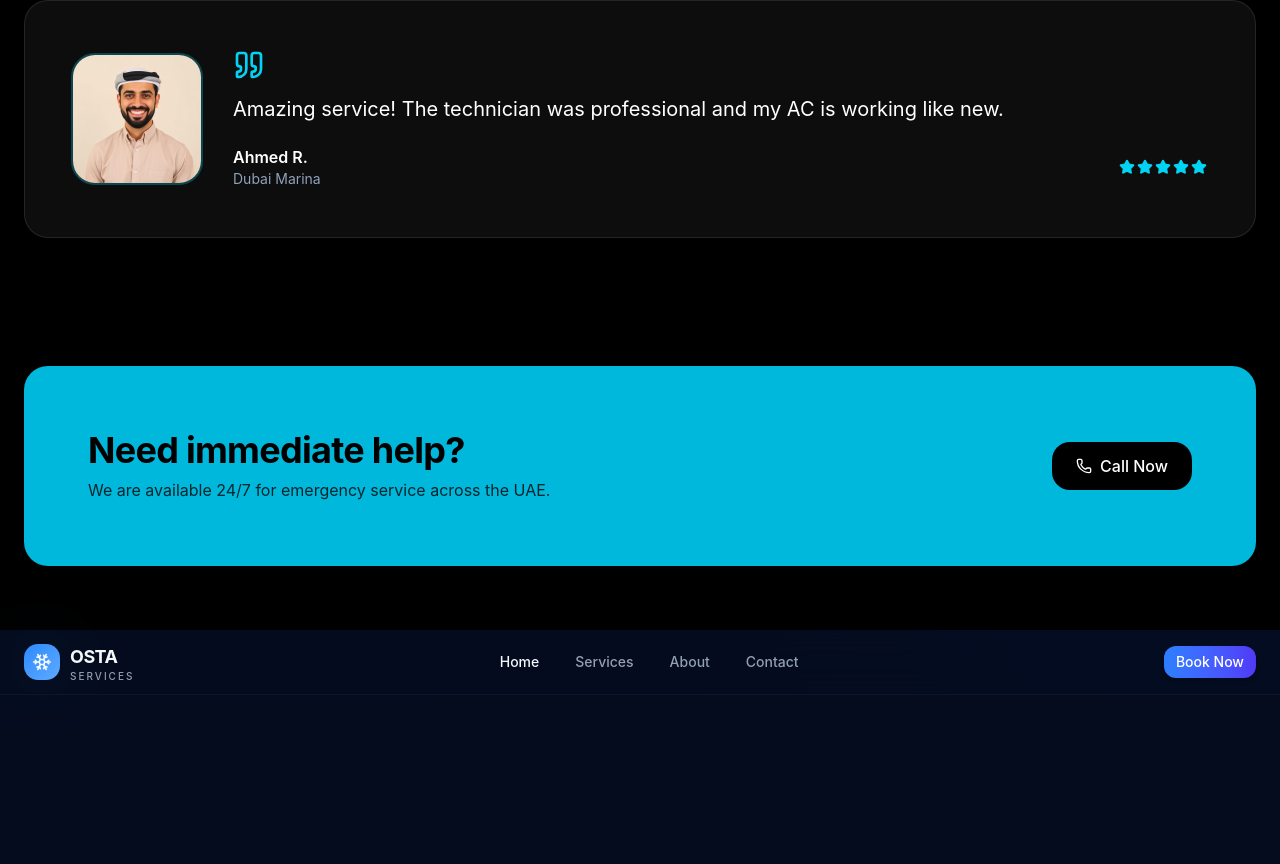
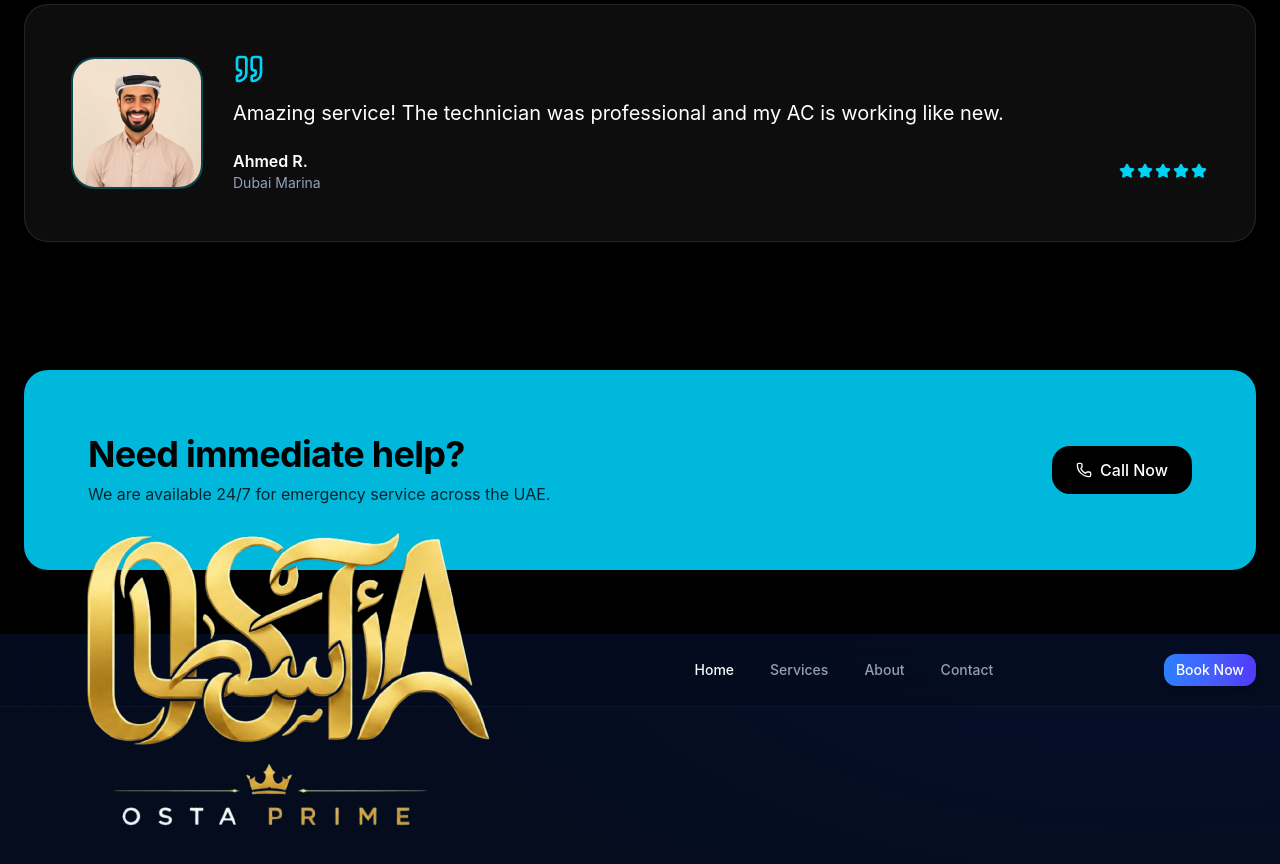
Before and after one commit to tarekshawky/Osta-booking, a Next.js app: page / in a window 1280 px wide. Shown: the part 2231-3095 px from the top of the page. Before the commit the page ends 2926 px from the top, so only its background shows below. Built offline with nearby package versions, Linux system fonts and the light colour scheme; a web font is replaced by a local one.

Commit message:
Add Logo Footer

```diff
--- a/components/Footer.tsx
+++ b/components/Footer.tsx
@@ -2,9 +2,11 @@
 
 import Link from "next/link";
 import { usePathname } from "next/navigation";
-import { Snowflake, Menu } from "lucide-react";
+import {  Menu } from "lucide-react";
 import { useState } from "react";
 import { Button } from "@/components/Button";
+import Image from "next/image";
+import logo from "@/public/osta-prime-logo.png";
 
 const nav = [
   { to: "/", label: "Home" },
@@ -19,17 +21,9 @@ export function Footer() {
 
   return (
     <header className="sticky top-0 z-50 w-full border-b border-border/50 bg-background/70 backdrop-blur-xl">
-      <div className="container mx-auto flex h-16 items-center justify-between px-6">
+      <div className="container mx-auto flex h-18 items-center justify-between px-6">
         <Link href="/" className="flex items-center gap-2.5 group">
-          <div className="flex h-9 w-9 items-center justify-center rounded-lg bg-gradient-primary shadow-glow transition-smooth group-hover:scale-105">
-            <Snowflake className="h-5 w-5 text-primary-foreground" />
-          </div>
-          <div className="flex flex-col leading-none">
-            <span className="font-display text-lg font-bold tracking-tight">OSTA</span>
-            <span className="text-[10px] font-medium tracking-[0.2em] text-muted-foreground">
-              SERVICES
-            </span>
-          </div>
+          <Image src={logo} alt="Osta Prime" width={150} height={150}  className="h-auto w-auto"/>
         </Link>
 
         <nav className="hidden md:flex items-center gap-1">
--- a/components/NavBar.tsx
+++ b/components/NavBar.tsx
@@ -20,7 +20,7 @@ export function NavBar() {
 
   return (
     <header className="sticky top-0 z-50 w-full border-b border-border/50 bg-background/70 backdrop-blur-xl">
-      <div className="container mx-auto flex h-17 items-center justify-between px-6">
+      <div className="container mx-auto flex h-18 items-center justify-between px-6">
 
         {/* Logo */}
         <Link href="/" className="flex items-center gap-2.5 group">
```
